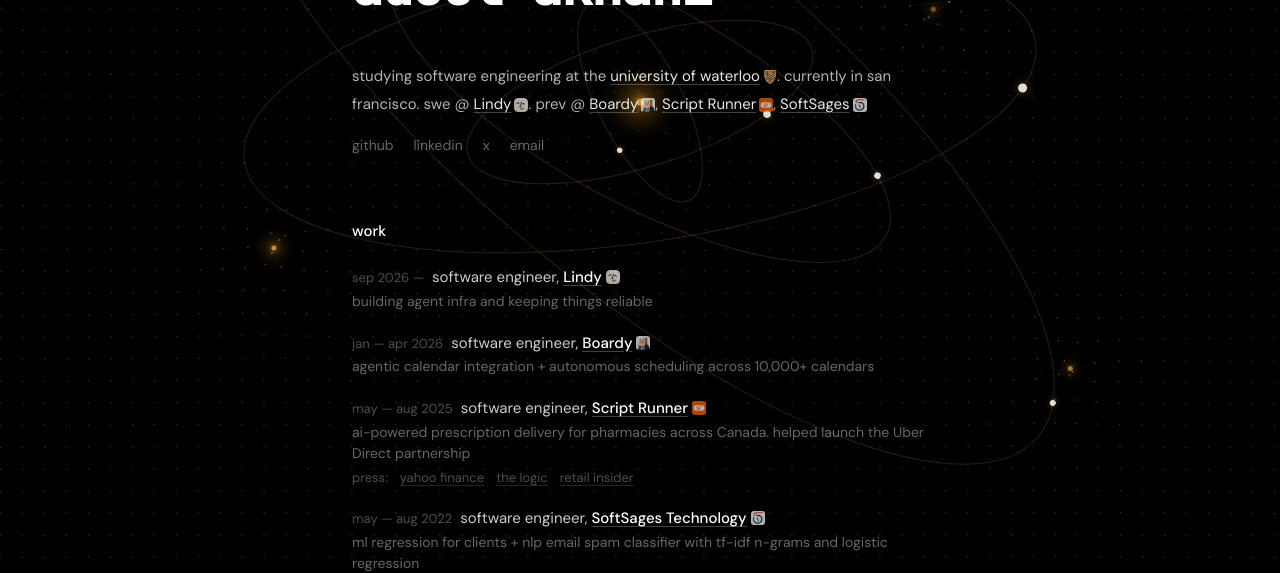
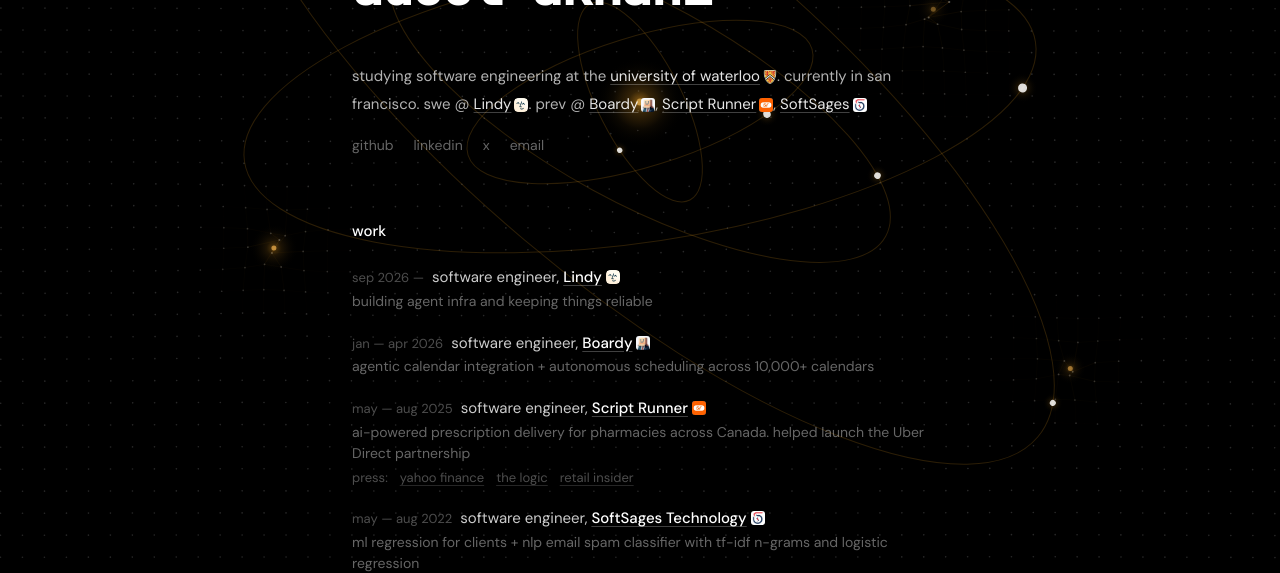
Before and after one commit to adeelakhani/Personal-Portfolio, a Next.js app: page / in a window 1280 px wide. Shown: the part 234-807 px from the top of the page. Built offline with nearby package versions, Linux system fonts and the light colour scheme.

Commit message:
logos glow warm on hover instead of dimming
- removed opacity dimming, logos now full brightness by default
- added warm drop shadow glow on hover matching link color

```diff
--- a/components/sections/intro.tsx
+++ b/components/sections/intro.tsx
@@ -71,19 +71,19 @@
         <p className="text-[15px] leading-[1.85] text-white/70">
           studying software engineering at the{" "}
           <a href="https://uwaterloo.ca/" target="_blank" rel="noopener noreferrer"
-             className="group inline-flex items-center gap-[3px] text-white/90 underline decoration-white/25 underline-offset-[3px] transition-colors hover:text-[hsl(33,94%,61%)] hover:decoration-[hsl(33,94%,61%)]/50"><span>university of waterloo</span><img src="/waterloo.png" alt="" className="h-3.5 w-3.5 rounded-[3px] object-cover opacity-70 transition-opacity group-hover:opacity-100" /></a>. currently in san francisco.
+             className="group inline-flex items-center gap-[3px] text-white/90 underline decoration-white/25 underline-offset-[3px] transition-colors hover:text-[hsl(33,94%,61%)] hover:decoration-[hsl(33,94%,61%)]/50"><span>university of waterloo</span><img src="/waterloo.png" alt="" className="h-3.5 w-3.5 rounded-[3px] object-cover transition-all group-hover:brightness-110 group-hover:drop-shadow-[0_0_3px_hsl(33,94%,61%)]" /></a>. currently in san francisco.
           swe @{" "}
           <a href="https://www.lindy.ai/" target="_blank" rel="noopener noreferrer"
-             className="group inline-flex items-center gap-[3px] text-white/90 underline decoration-white/25 underline-offset-[3px] transition-colors hover:text-[hsl(33,94%,61%)] hover:decoration-[hsl(33,94%,61%)]/50"><span>Lindy</span><img src="/lindy.png" alt="" className="h-3.5 w-3.5 rounded-[3px] object-cover opacity-70 transition-opacity group-hover:opacity-100" /></a>
+             className="group inline-flex items-center gap-[3px] text-white/90 underline decoration-white/25 underline-offset-[3px] transition-colors hover:text-[hsl(33,94%,61%)] hover:decoration-[hsl(33,94%,61%)]/50"><span>Lindy</span><img src="/lindy.png" alt="" className="h-3.5 w-3.5 rounded-[3px] object-cover transition-all group-hover:brightness-110 group-hover:drop-shadow-[0_0_3px_hsl(33,94%,61%)]" /></a>
           . prev @{" "}
           <a href="https://boardy.ai/" target="_blank" rel="noopener noreferrer"
-             className="group inline-flex items-center gap-[3px] text-white/90 underline decoration-white/25 underline-offset-[3px] transition-colors hover:text-[hsl(33,94%,61%)] hover:decoration-[hsl(33,94%,61%)]/50"><span>Boardy</span><img src="/boardy.png" alt="" className="h-3.5 w-3.5 rounded-[3px] object-cover opacity-70 transition-opacity group-hover:opacity-100" /></a>
+             className="group inline-flex items-center gap-[3px] text-white/90 underline decoration-white/25 underline-offset-[3px] transition-colors hover:text-[hsl(33,94%,61%)] hover:decoration-[hsl(33,94%,61%)]/50"><span>Boardy</span><img src="/boardy.png" alt="" className="h-3.5 w-3.5 rounded-[3px] object-cover transition-all group-hover:brightness-110 group-hover:drop-shadow-[0_0_3px_hsl(33,94%,61%)]" /></a>
           ,{" "}
           <a href="https://scriptrunner.ai/" target="_blank" rel="noopener noreferrer"
-             className="group inline-flex items-center gap-[3px] text-white/90 underline decoration-white/25 underline-offset-[3px] transition-colors hover:text-[hsl(33,94%,61%)] hover:decoration-[hsl(33,94%,61%)]/50"><span>Script Runner</span><img src="/script-runner.jpeg" alt="" className="h-3.5 w-3.5 rounded-[3px] object-cover opacity-70 transition-opacity group-hover:opacity-100" /></a>
+             className="group inline-flex items-center gap-[3px] text-white/90 underline decoration-white/25 underline-offset-[3px] transition-colors hover:text-[hsl(33,94%,61%)] hover:decoration-[hsl(33,94%,61%)]/50"><span>Script Runner</span><img src="/script-runner.jpeg" alt="" className="h-3.5 w-3.5 rounded-[3px] object-cover transition-all group-hover:brightness-110 group-hover:drop-shadow-[0_0_3px_hsl(33,94%,61%)]" /></a>
           ,{" "}
           <a href="https://www.softsages.com/" target="_blank" rel="noopener noreferrer"
-             className="group inline-flex items-center gap-[3px] text-white/90 underline decoration-white/25 underline-offset-[3px] transition-colors hover:text-[hsl(33,94%,61%)] hover:decoration-[hsl(33,94%,61%)]/50"><span>SoftSages</span><img src="/softsages.png" alt="" className="h-3.5 w-3.5 rounded-[3px] bg-white p-[1px] object-cover opacity-70 transition-opacity group-hover:opacity-100" /></a>
+             className="group inline-flex items-center gap-[3px] text-white/90 underline decoration-white/25 underline-offset-[3px] transition-colors hover:text-[hsl(33,94%,61%)] hover:decoration-[hsl(33,94%,61%)]/50"><span>SoftSages</span><img src="/softsages.png" alt="" className="h-3.5 w-3.5 rounded-[3px] bg-white p-[1px] object-cover transition-all group-hover:brightness-110 group-hover:drop-shadow-[0_0_3px_hsl(33,94%,61%)]" /></a>
         </p>
 
         <div className="mt-4 flex flex-wrap gap-x-5 text-[14px] text-white/40">
--- a/components/sections/work.tsx
+++ b/components/sections/work.tsx
@@ -54,7 +54,7 @@
                 <a href={exp.href} target="_blank" rel="noopener noreferrer"
                    className="group inline-flex items-center gap-1 font-medium text-white underline decoration-white/25 underline-offset-[3px] transition-colors hover:text-[hsl(33,94%,61%)] hover:decoration-[hsl(33,94%,61%)]/50">
                   <span>{exp.company}</span>
-                  <img src={exp.logo} alt="" className={`h-3.5 w-3.5 rounded-[3px] object-cover opacity-70 transition-opacity group-hover:opacity-100${exp.logoBg ? " bg-white p-[1px]" : ""}`} />
+                  <img src={exp.logo} alt="" className={`h-3.5 w-3.5 rounded-[3px] object-cover transition-all group-hover:brightness-110 group-hover:drop-shadow-[0_0_3px_hsl(33,94%,61%)]${exp.logoBg ? " bg-white p-[1px]" : ""}`} />
                 </a>
               </p>
               <p className="mt-0.5 text-[14px] text-white/40">
```
